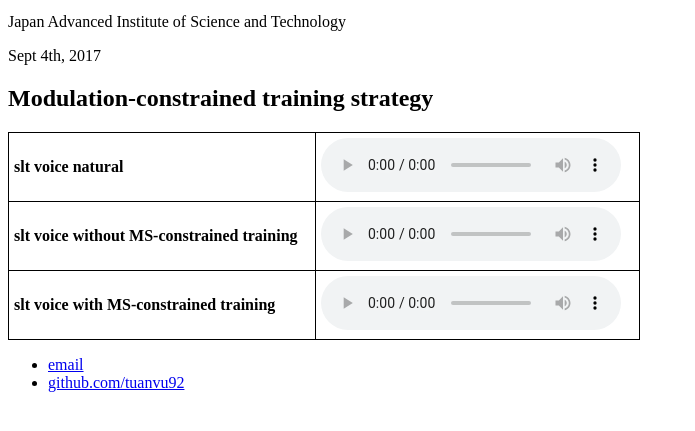
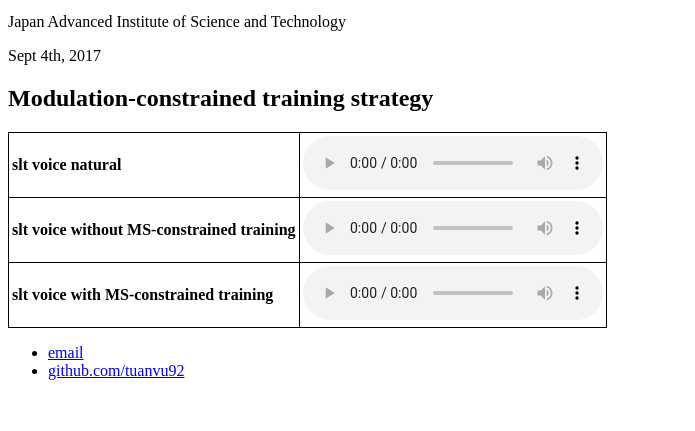
Before and after one commit to tuanvu92/tuanvu92.github.io, a plain HTML site: page voconet-samples/index.html in a window 1280 px wide. Shown: the part 101-532 px from the top of the page, without its empty margins (0-695 px from the left). Drawn offline with Linux system fonts and the light colour scheme.

Commit message:
Update index.html

```diff
--- a/voconet-samples/index.html
+++ b/voconet-samples/index.html
@@ -6,15 +6,12 @@
 			th {
 				text-align: left;
 			}
-			table {
-				border-spacing: 5px;
-			}
 			table, th, td {
 				border: 1px solid black;
 			    	border-collapse: collapse;
 			}
 			th, td {
-				padding: 5px;
+				padding: 3px;
 			}
 		</style>
 	</head>
@@ -26,7 +23,7 @@
 		<p></p>
 
 		<h2> Modulation-constrained training strategy </h2>
-		<table style="width:50%">
+		<table>
 			<tr>
 				<th>slt voice natural</th>
 				<th>
```
